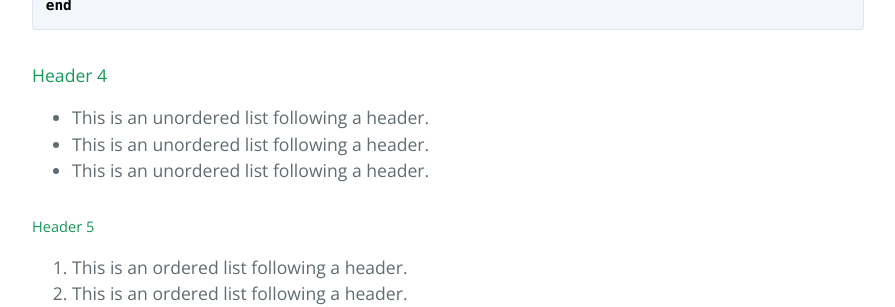
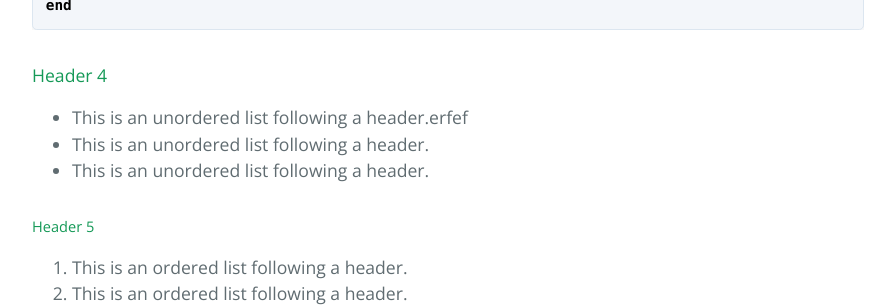
Before and after one commit to AlphaZetta/markdown-playground, a Jekyll site: the page built from index.md, in a window 1280 px wide and 900 px high, scrolled down 1067 px. Shown: the part 155-462 px from the top of the window, without its empty margins (192-1087 px from the left). Built offline with Jekyll 4.4.1, drawn with Linux system fonts in a browser that asks for light colours.

Commit message:
Update index.md

```diff
--- a/index.md
+++ b/index.md
@@ -39,7 +39,7 @@ end
 
 #### Header 4
 
-*   This is an unordered list following a header.
+*   This is an unordered list following a header.erfef
 *   This is an unordered list following a header.
 *   This is an unordered list following a header.
 
```
